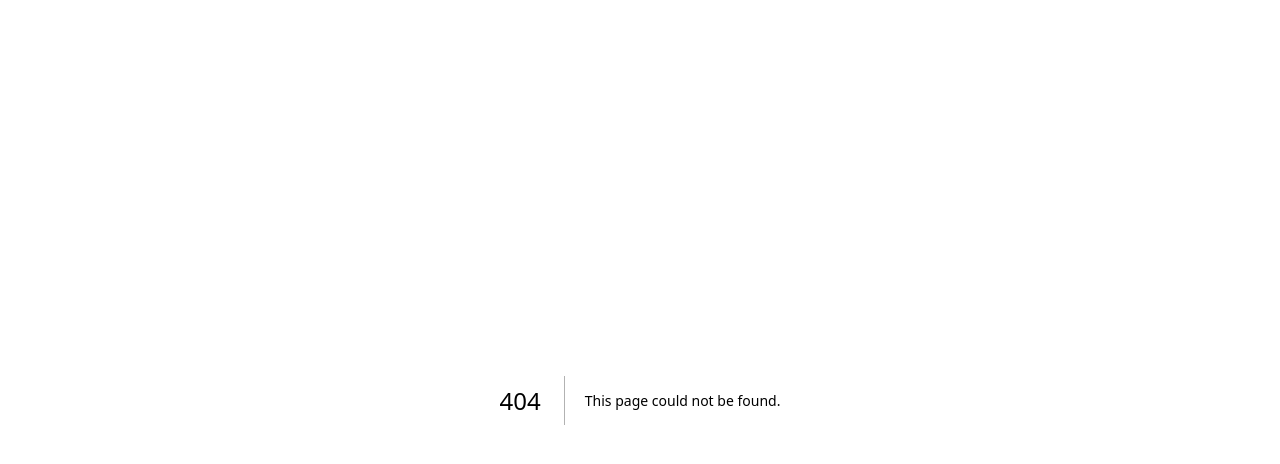
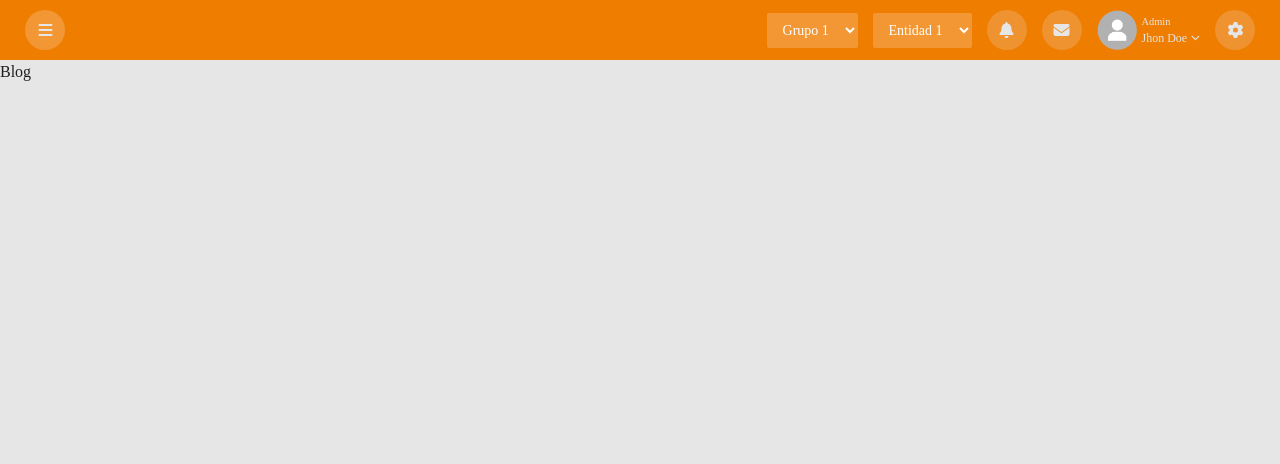
Before and after one commit to Juantorreser/stg-tho-app, a Next.js app: page /dashboard/comunicaciones/noticias/blog in a window 1280 px wide. Before the commit this address had no page. Shown: the top 464 px of the page. Built offline with nearby package versions, Linux system fonts and the light colour scheme.

Commit message:
SidebarCOllapsible and module components added

```diff
--- /dev/null
+++ b/app/dashboard/comunicaciones/noticias/blog/page.tsx
@@ -0,0 +1,9 @@
+import React from 'react'
+
+const BlogPage = () => {
+  return (
+    <div>Blog</div>
+  )
+}
+
+export default BlogPage;
--- a/app/globals.scss
+++ b/app/globals.scss
@@ -37,6 +37,7 @@ body {
   width: 85%;
   height: 2px;
   background-color: var(--secondary);
+  margin-bottom: 10px;
 }
 
 //HEADER
@@ -118,12 +119,18 @@ body {
       overflow: hidden;
     }
 
-    .sidebarICollapsible {
-      display: flex;
-      justify-content: center;
-      align-items: center;
-      border: #e6e6e650 1px solid;
-      color: var(--background);
+    #areas {
+      width: 85%;
+
+      .sidebarCollapsible {
+        display: flex;
+        margin: 5px 0;
+        padding: 0;
+        justify-content: space-between;
+        align-items: center;
+        color: var(--background);
+        width: 100%;
+      }
     }
   }
 }
--- a/components/header/HeaderSelect.tsx
+++ b/components/header/HeaderSelect.tsx
@@ -9,7 +9,9 @@ const HeaderSelect: React.FC<HeaderSelectProps> = ({selectOptions}) => {
     <div className="text-white">
       <select name="headerSelect" className="bg-white/20 h-[35px] py-1 px-3 text-sm rounded-sm">
         {selectOptions.map((option) => (
-          <option className="text-foreground" value={option}>{option}</option>
+          <option key={option} className="text-foreground" value={option}>
+            {option}
+          </option>
         ))}
       </select>
     </div>
--- a/components/sidebar/Module.tsx
+++ b/components/sidebar/Module.tsx
@@ -1,9 +1,20 @@
-import React from 'react'
+import React from "react";
+import {FontAwesomeIcon} from "@fortawesome/react-fontawesome";
+import {faDiamond} from "@fortawesome/free-solid-svg-icons";
+import Link from "next/link";
 
-const Module = () => {
+type ModuleProps = {
+  text: string;
+  link: string;
+};
+
+const Module: React.FC<ModuleProps> = ({text, link}) => {
   return (
-    <div className='text-white'>Module</div>
-  )
-}
+    <div className="text-white flex items-center gap-2 mt-1">
+      <FontAwesomeIcon icon={faDiamond} className="text-[0.5rem]" />
+      <Link href={link}> {text} </Link>
+    </div>
+  );
+};
 
-export default Module
+export default Module;
--- a/components/sidebar/Sidebar.tsx
+++ b/components/sidebar/Sidebar.tsx
@@ -1,8 +1,10 @@
 "use client";
-import {faX} from "@fortawesome/free-solid-svg-icons";
+import {faBlog, faNewspaper, faX} from "@fortawesome/free-solid-svg-icons";
 import {FontAwesomeIcon} from "@fortawesome/react-fontawesome";
 import Image from "next/image";
+import SiderbarCollapsible from "./SiderbarCollapsible";
 import Module from "./Module";
+import Link from "next/link";
 type SidebarProps = {
   menuOpen: boolean;
   toogleMenu: () => void;
@@ -16,24 +18,26 @@ const Sidebar: React.FC<SidebarProps> = ({menuOpen, toogleMenu}) => {
         className={`h-svh p-0 absolute left-0 lg:relative bg-foreground z-[10] flex flex-col items-center justify-start
       ${menuOpen ? "w-[70%] lg:w-[20%]" : "collapsed"}`}>
         <div className="flex py-[10px] items-center justify-center text-white relative w-full">
+          <Link href={"/dashboard"}>
             <Image
               src={"/images/logoText.png"}
               alt="Logo"
               width={200}
               height={50}
-            className="w-[170px] md:w-[200px] 2xl:w-[270px]"
+              className="w-[150px]"
             />
+          </Link>
           <FontAwesomeIcon icon={faX} onClick={toogleMenu} className="absolute right-5 lg:hidden" />
         </div>
 
         <div className="divider"></div>
 
-        <div id="areas"></div>
-
-        <div className="divider"></div>
-
-        <div id="modules">
-          <Module />
+        <div id="areas">
+          <SiderbarCollapsible icon={faNewspaper} text="Comunicaciones">
+            <SiderbarCollapsible icon={faBlog} text="Noticias">
+              <Module text="Blog" link="/dashboard/comunicaciones/noticias/blog" />
+            </SiderbarCollapsible>
+          </SiderbarCollapsible>
         </div>
       </aside>
 
--- a/components/sidebar/SiderbarCollapsible.tsx
+++ b/components/sidebar/SiderbarCollapsible.tsx
@@ -1,10 +1,42 @@
-import React from "react";
+"use client";
+import React, {useState} from "react";
+import {FontAwesomeIcon} from "@fortawesome/react-fontawesome";
+import {faChevronDown, faWifi, IconDefinition} from "@fortawesome/free-solid-svg-icons";
 
-const SiderbarCollapsible = () => {
+type sidebarCollapsibleProps = {
+  icon: IconDefinition;
+  text: string;
+  children?: React.ReactNode;
+};
+
+const SiderbarCollapsible: React.FC<sidebarCollapsibleProps> = ({icon, text, children}) => {
+  const [isOpen, setIsOpen] = useState<boolean>(false);
+
   return (
-    <div className="sidebarICollapsible">
-      <div>SiderbarItem</div>
-    </div>
+    <>
+      <div className="sidebarCollapsible cursor-pointer" onClick={() => setIsOpen(!isOpen)}>
+        <div className={`flex items-center gap-2`}>
+          <FontAwesomeIcon icon={icon} width={25} />
+          <p>{text}</p>
+        </div>
+        <div>
+          <FontAwesomeIcon
+            icon={faChevronDown}
+            className={`text-xs cursor-pointer ${
+              isOpen ? "rotate-[-180deg]" : " "
+            }  transition-all`}
+          />
+        </div>
+      </div>
+      {isOpen && (
+        <div
+          className={`ps-5 transition-all duration-300 ease-in-out overflow-hidden ${
+            isOpen ? "max-h-[500px] opacity-100" : "max-h-0 opacity-0"
+          }`}>
+          {children}
+        </div>
+      )}
+    </>
   );
 };
 
```
Lines whose indentation alone changed are shown as unchanged.
